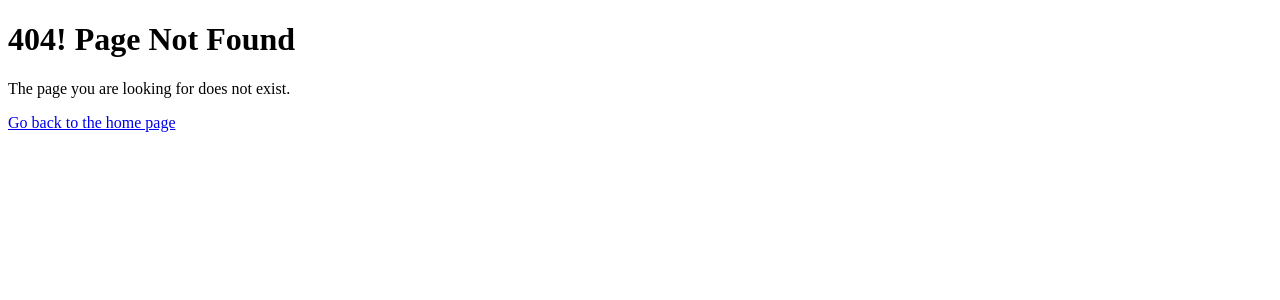
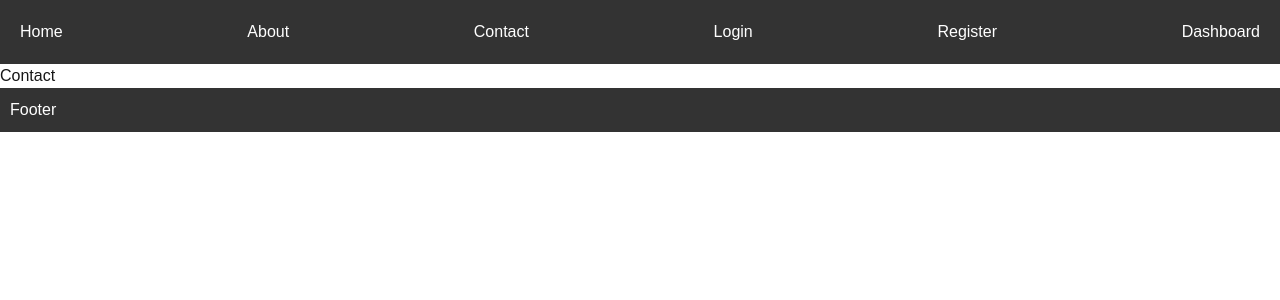
Before and after one commit to RaiyanNooryRady/dev-next, a Next.js app: page /contact in a window 1280 px wide. Before the commit this address had no page. Shown: the top 300 px of the page. Built offline with nearby package versions, Linux system fonts and the light colour scheme.

Commit message:
navigation and header and footer

```diff
--- a/src/app/(auth)/register/page.tsx
+++ b/src/app/(auth)/register/page.tsx
@@ -1,3 +1,4 @@
+import React from "react";
 export default function Register(){
     return (
         <div>
--- a/src/app/auth/register/page.tsx
+++ b/src/app/contact/page.tsx
@@ -1,8 +1,8 @@
 import React from "react";
-export default function Register(){
+export default function Contact(){
     return (
         <div>
-            <h1>Register</h1>
+            <h1>Contact</h1>
         </div>
     )
 }
--- a/src/app/globals.css
+++ b/src/app/globals.css
@@ -1,16 +1,10 @@
-/* @import "tailwindcss";
+@import "tailwindcss";
 
 :root {
   --background: #ffffff;
   --foreground: #171717;
 }
 
-@theme inline {
-  --color-background: var(--background);
-  --color-foreground: var(--foreground);
-  --font-sans: var(--font-geist-sans);
-  --font-mono: var(--font-geist-mono);
-}
 
 @media (prefers-color-scheme: dark) {
   :root {
@@ -23,4 +17,24 @@ body {
   background: var(--background);
   color: var(--foreground);
   font-family: Arial, Helvetica, sans-serif;
-} */
+}
+header{
+  background-color: #333;
+  color: #fff;
+  padding: 10px;
+}
+
+nav{
+  display: flex;
+  gap: 10px;
+  justify-content: space-between;
+  align-items: center;
+  padding: 10px;
+  background-color: #333;
+  color: #fff;
+}
+footer{
+  background-color: #333;
+  color: #fff;
+  padding: 10px;
+}
--- a/src/app/layout.tsx
+++ b/src/app/layout.tsx
@@ -1,3 +1,5 @@
+import Link from "next/link"
+import "./globals.css"
 export const metadata = {
   title: 'Next.js',
   description: 'Generated by Next.js',
@@ -10,7 +12,24 @@ export default function RootLayout({
 }) {
   return (
     <html lang="en">
-      <body suppressHydrationWarning={true}>{children}</body>
+      <body suppressHydrationWarning={true}>
+        <header className="header-area">
+          <nav>
+            <Link href="/">Home</Link>
+            <Link href="/about">About</Link>
+            <Link href="/contact">Contact</Link>
+            <Link href="/login">Login</Link>
+            <Link href="/register">Register</Link>
+            <Link href="/dashboard">Dashboard</Link>
+          </nav>
+        </header>
+        <main className="main-area">
+          {children}
+        </main>
+        <footer>
+          <p>Footer</p>
+        </footer>
+      </body>
     </html>
   )
 }
```
Also changed, not shown: src/app/auth/login/page.tsx (deleted, +0 -8 lines).
